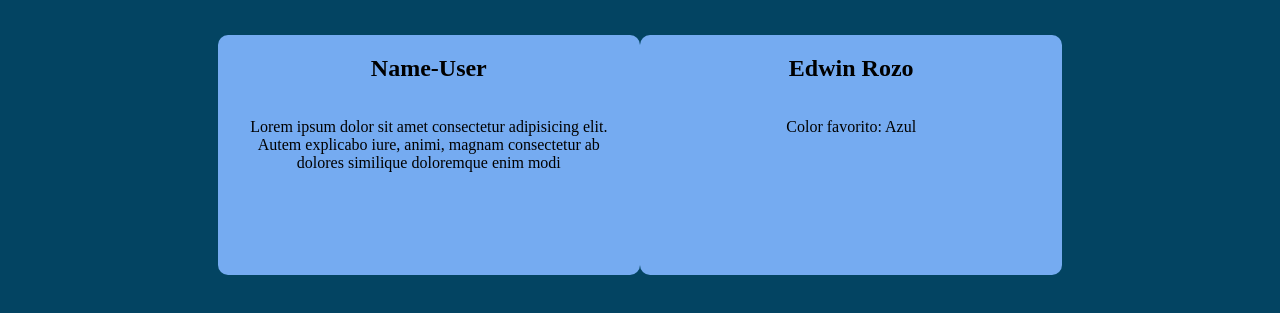
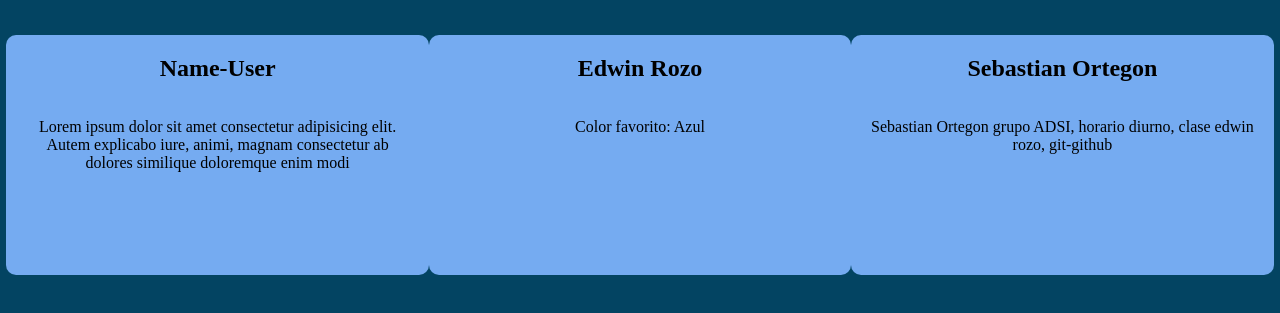
Before and after one commit to erozog125/Project_Cards_1, a plain HTML site: page index.html in a window 1280 px wide. Shown: the part 61-374 px from the top of the page. Drawn offline with Linux system fonts and the light colour scheme.

Commit message:
Create new card sebastian

```diff
--- a/index.html
+++ b/index.html
@@ -23,6 +23,17 @@
         Color favorito: Azul
       </span>
     </div>
+
+    <div class="card-members">
+      <h2>Sebastian Ortegon</h2>
+      <span>
+        Sebastian Ortegon grupo ADSI, horario diurno, clase edwin rozo, git-github
+      </span>
+    </div>
+
+
+
+
   </main>
 </body>
 </html>
```
